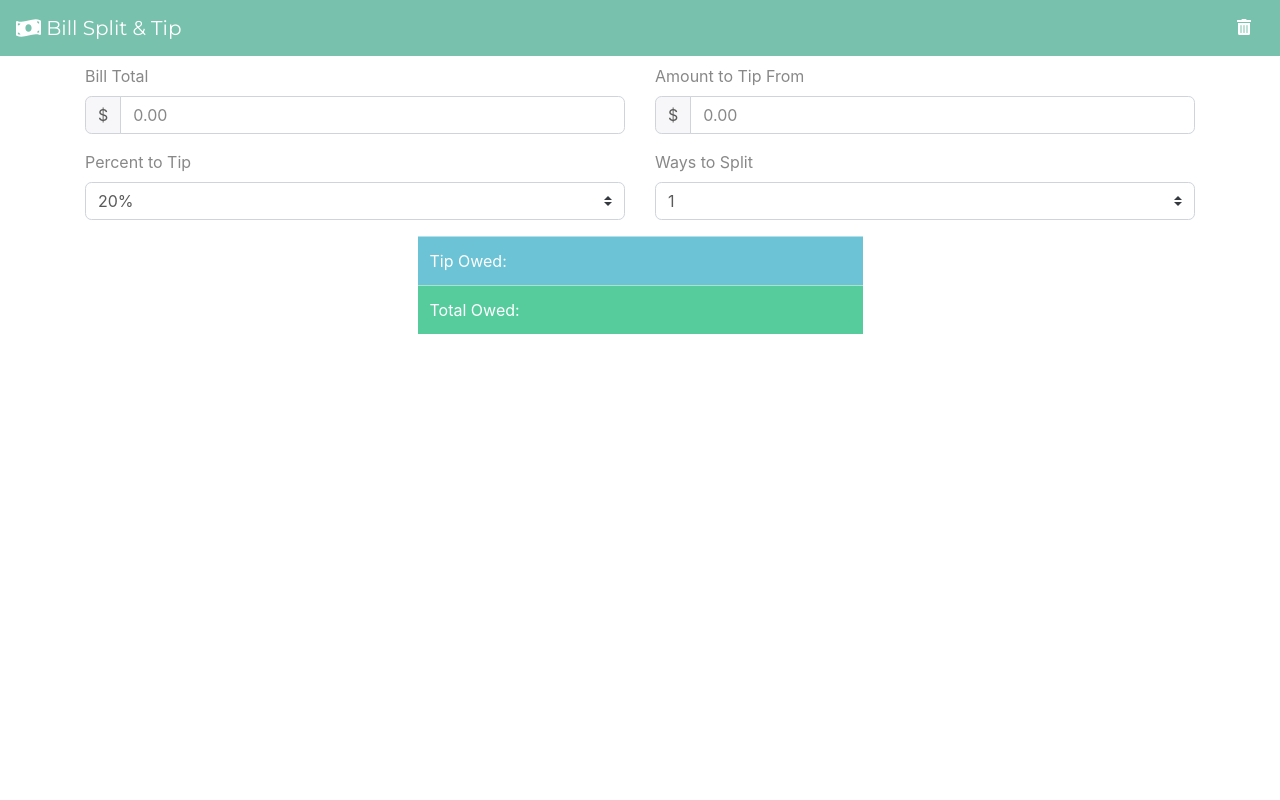
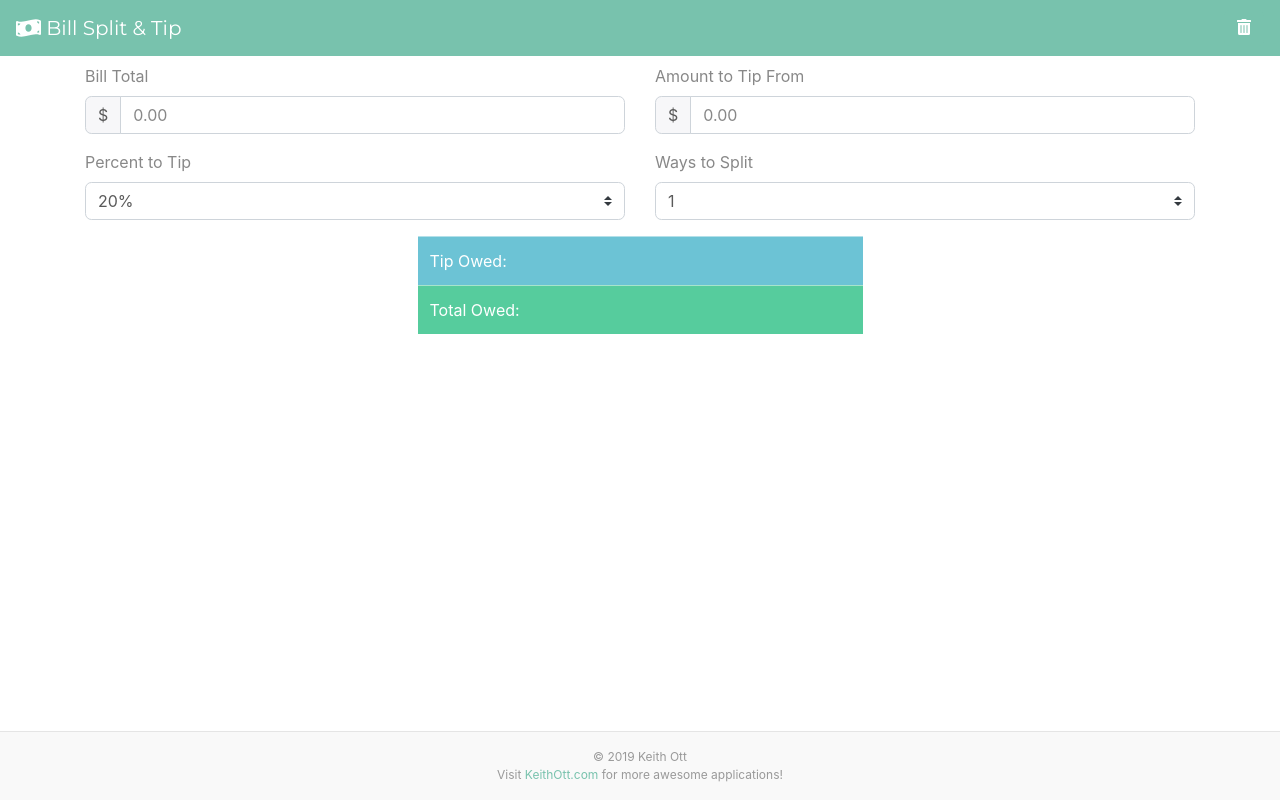
Before and after one commit to ducttape12/BillSplitAndTip2, an Angular app: page / in a window 1280 px wide. Built offline with nearby package versions, Linux system fonts and the light colour scheme.

Commit message:
Added footer

```diff
--- a/src/app/app.component.html
+++ b/src/app/app.component.html
@@ -34,3 +34,5 @@
         </div>
     </div>
 </main>
+
+<app-footer class="mt-auto"></app-footer>
--- a/src/app/app.module.ts
+++ b/src/app/app.module.ts
@@ -7,6 +7,7 @@ import { PriceEntryComponent } from './price-entry/price-entry.component';
 import { DropdownComponent } from './dropdown/dropdown.component';
 import { SummaryComponent } from './summary/summary.component';
 import { NavBarComponent } from './nav-bar/nav-bar.component';
+import { FooterComponent } from './footer/footer.component';
 
 @NgModule({
   declarations: [
@@ -14,7 +15,8 @@ import { NavBarComponent } from './nav-bar/nav-bar.component';
     PriceEntryComponent,
     DropdownComponent,
     SummaryComponent,
-    NavBarComponent
+    NavBarComponent,
+    FooterComponent
   ],
   imports: [
     BrowserModule,
--- /dev/null
+++ b/src/app/footer/footer.component.html
@@ -0,0 +1,6 @@
+<footer class="footer mt-auto py-3">
+  <div class="container">
+      &copy; 2019 Keith Ott<br>
+      Visit <a href="https://www.keithott.com">KeithOtt.com</a> for more awesome applications!
+  </div>
+</footer>
--- /dev/null
+++ b/src/app/footer/footer.component.ts
@@ -0,0 +1,17 @@
+import { Component, OnInit } from '@angular/core';
+import { faCopyright } from '@fortawesome/free-solid-svg-icons';
+
+@Component({
+  selector: 'app-footer',
+  templateUrl: './footer.component.html',
+  styleUrls: ['./footer.component.css']
+})
+export class FooterComponent implements OnInit {
+  copyrightIcon = faCopyright;
+
+  constructor() { }
+
+  ngOnInit() {
+  }
+
+}
--- a/src/index.html
+++ b/src/index.html
@@ -11,7 +11,7 @@
 </head>
 
 <body class="d-flex flex-column h-100">
-  <app-root></app-root>
+  <app-root class="d-flex flex-column h-100"></app-root>
 </body>
 
 </html>
--- a/src/styles.css
+++ b/src/styles.css
@@ -1,3 +1,16 @@
+html, body, .h-100 {
+    height: 100%!important;
+}
+
 main {
     margin-top: 4rem;
 }
+
+.footer {
+    padding: 2.5rem 0;
+    color: #999;
+    text-align: center;
+    background-color: #f9f9f9;
+    border-top: .05rem solid #e5e5e5;
+    font-size: 0.75rem;
+}
```
Also changed, not shown: src/app/footer/footer.component.css (added), 1 other file (tests, documents, lock files or other folders).
